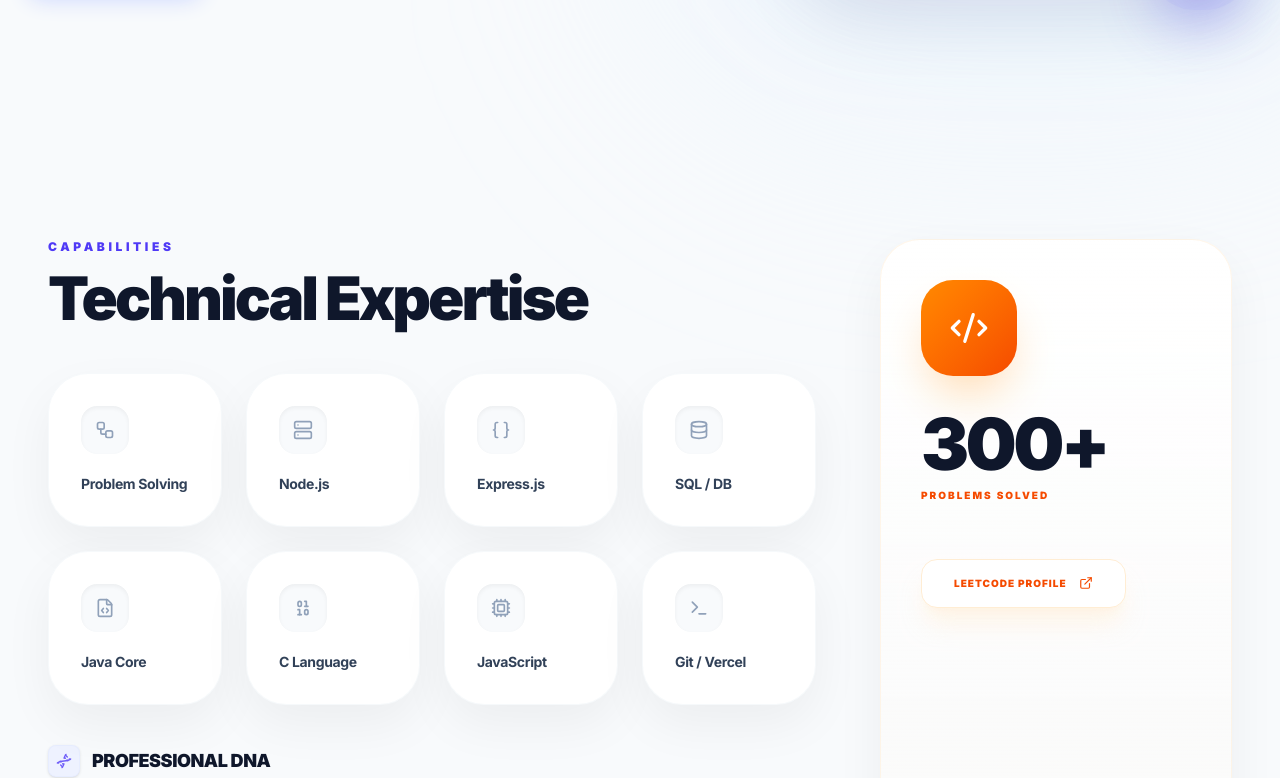
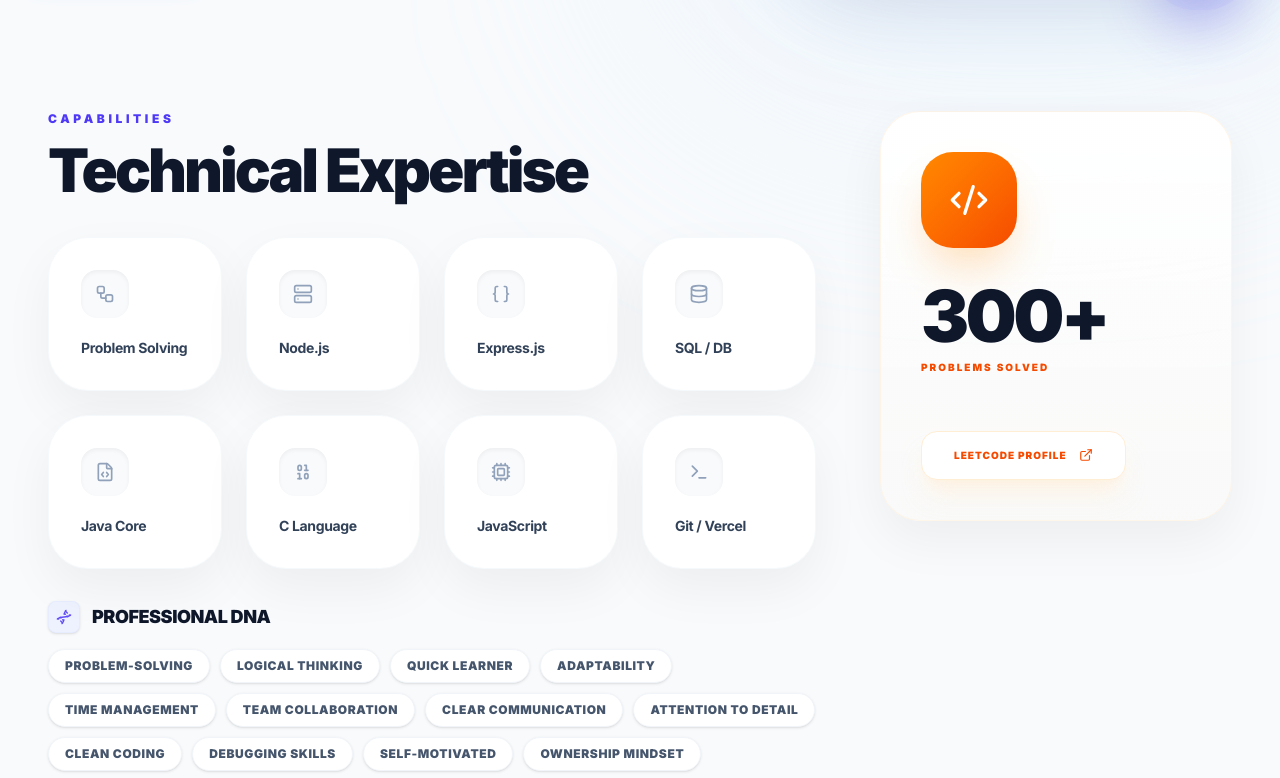
Before and after one commit to sTharun5/PORTFOLIO, a Next.js app: page / in a window 1280 px wide. Shown: the part 762-1540 px from the top of the page. Built offline with nearby package versions, Linux system fonts and the light colour scheme.

Commit message:
fix: total site-wide spacing optimization and leetcode card fix

```diff
--- a/src/app/page.tsx
+++ b/src/app/page.tsx
@@ -9,7 +9,7 @@ import { CERTS } from '@/lib/data';
 
 export default function Home() {
   return (
-    <main className="relative z-10 max-w-7xl mx-auto px-6 py-4 lg:py-8 flex flex-col gap-32">
+    <main className="relative z-10 max-w-7xl mx-auto px-6 py-4 lg:py-8 flex flex-col gap-20">
       {/* Scroll-based layout reveals handled in individual sections */}
 
       {/* Hero Section */}
--- a/src/components/ExpertiseSection.tsx
+++ b/src/components/ExpertiseSection.tsx
@@ -31,14 +31,14 @@ const itemVariants: Variants = {
 
 export const ExpertiseSection = () => {
   return (
-    <section id="expertise" className="max-w-7xl mx-auto px-6 py-20 sm:py-32">
-      <div className="grid grid-cols-1 lg:grid-cols-12 gap-10 lg:gap-16 items-stretch">
+    <section id="expertise" className="max-w-7xl mx-auto px-6 py-10 sm:py-16">
+      <div className="grid grid-cols-1 lg:grid-cols-12 gap-10 lg:gap-16 items-start">
         <div className="lg:col-span-8 flex flex-col h-full">
           <motion.div
             initial="hidden"
             whileInView="visible"
             viewport={{ once: true, margin: "-100px" }}
-            className="flex flex-col gap-2 mb-10 sm:mb-12"
+            className="flex flex-col gap-2 mb-8 sm:mb-10"
           >
             <motion.span variants={itemVariants} className="text-indigo-600 text-[10px] sm:text-xs font-black uppercase tracking-[0.3em] mb-2">Capabilities</motion.span>
             <motion.h2 variants={itemVariants} className="text-4xl sm:text-5xl lg:text-6xl font-black text-slate-900 tracking-tighter leading-[0.9]">Technical Expertise</motion.h2>
@@ -49,7 +49,7 @@ export const ExpertiseSection = () => {
             initial="hidden"
             whileInView="visible"
             viewport={{ once: true }}
-            className="grid grid-cols-2 lg:grid-cols-4 gap-4 sm:gap-6 flex-grow mb-10"
+            className="grid grid-cols-2 lg:grid-cols-4 gap-4 sm:gap-6 flex-grow mb-8"
           >
             {PRO_SKILLS.map((skill) => (
               <motion.div key={skill.name} variants={itemVariants}>
@@ -71,7 +71,7 @@ export const ExpertiseSection = () => {
             initial="hidden"
             whileInView="visible"
             viewport={{ once: true }}
-            className="flex flex-col gap-6"
+            className="flex flex-col gap-4"
           >
             <div className="flex items-center gap-3">
               <div className="w-8 h-8 rounded-lg bg-indigo-50 flex items-center justify-center text-indigo-600 shadow-sm border border-indigo-100/50">
@@ -82,7 +82,7 @@ export const ExpertiseSection = () => {
 
             <motion.div
               variants={containerVariants}
-              className="flex flex-wrap gap-2 sm:gap-3"
+              className="flex flex-wrap gap-2 sm:gap-2.5"
             >
               {PERSONAL_TRAITS.map((trait) => (
                 <motion.span
@@ -106,10 +106,10 @@ export const ExpertiseSection = () => {
           whileInView={{ opacity: 1, y: 0 }}
           viewport={{ once: true }}
           transition={{ duration: 1, type: 'spring', damping: 20 }}
-          className="lg:col-span-4 block h-full group"
+          className="lg:col-span-4 block group"
           aria-label="Visit LeetCode Profile"
         >
-          <TiltCard className="flex flex-col items-center justify-center text-center !p-0 border-orange-100/50 bg-gradient-to-b from-white to-orange-50/20 h-full" padding="p-8 sm:p-10">
+          <TiltCard className="flex flex-col items-center justify-center text-center !p-0 border-orange-100/50 bg-gradient-to-b from-white to-orange-50/20" padding="p-8 sm:p-10">
             <div className="w-20 h-20 sm:w-24 sm:h-24 rounded-[1.5rem] sm:rounded-[2rem] bg-gradient-to-br from-orange-400 to-orange-600 flex items-center justify-center mb-6 sm:mb-8 shadow-2xl shadow-orange-200 group-hover:scale-110 transition-transform duration-700">
               <Code2 className="text-white" size={40} />
             </div>
--- a/src/components/HeroSection.tsx
+++ b/src/components/HeroSection.tsx
@@ -32,7 +32,7 @@ const itemVariants: Variants = {
 
 export const HeroSection = () => {
   return (
-    <section id="hero" className="grid grid-cols-1 lg:grid-cols-12 gap-16 items-center min-h-[60vh] relative">
+    <section id="hero" className="grid grid-cols-1 lg:grid-cols-12 gap-16 items-center min-h-[50vh] relative">
       {/* Identity Text */}
       <motion.div
         variants={containerVariants}
@@ -60,7 +60,7 @@ export const HeroSection = () => {
 
         <motion.p
           variants={itemVariants}
-          className="text-xl md:text-2xl text-slate-500 max-w-2xl leading-relaxed mb-12 font-medium"
+          className="text-xl md:text-2xl text-slate-500 max-w-2xl leading-relaxed mb-8 font-medium"
         >
           I&apos;m <strong className="text-slate-900">Tharun S</strong>, a Final Year AI & DS student specialized in designing resilient server architectures and high-performance data pipelines.
         </motion.p>
--- a/src/components/ProjectsSection.tsx
+++ b/src/components/ProjectsSection.tsx
@@ -32,13 +32,13 @@ const itemVariants: Variants = {
 
 export const ProjectsSection = () => {
   return (
-    <section id="projects" className="mt-12">
+    <section id="projects" className="mt-4">
       <motion.div
         initial={{ opacity: 0, x: -30 }}
         whileInView={{ opacity: 1, x: 0 }}
         viewport={{ once: true }}
         transition={{ duration: 0.8 }}
-        className="flex items-center gap-4 mb-10"
+        className="flex items-center gap-4 mb-8"
       >
         <div className="w-12 h-12 rounded-2xl bg-sky-500/10 flex items-center justify-center text-sky-500">
           <Rocket size={24} />
@@ -57,7 +57,7 @@ export const ProjectsSection = () => {
           <motion.div key={project.title} variants={itemVariants} className="h-full">
             <TiltCard
               className="flex flex-col group justify-between hover:border-indigo-200 transition-all duration-500 !p-0 border-slate-100 shadow-sm h-full"
-              padding="p-10"
+              padding="p-8 sm:p-10"
             >
               <div className="relative">
                 <div className="flex items-center justify-between mb-6">
```
